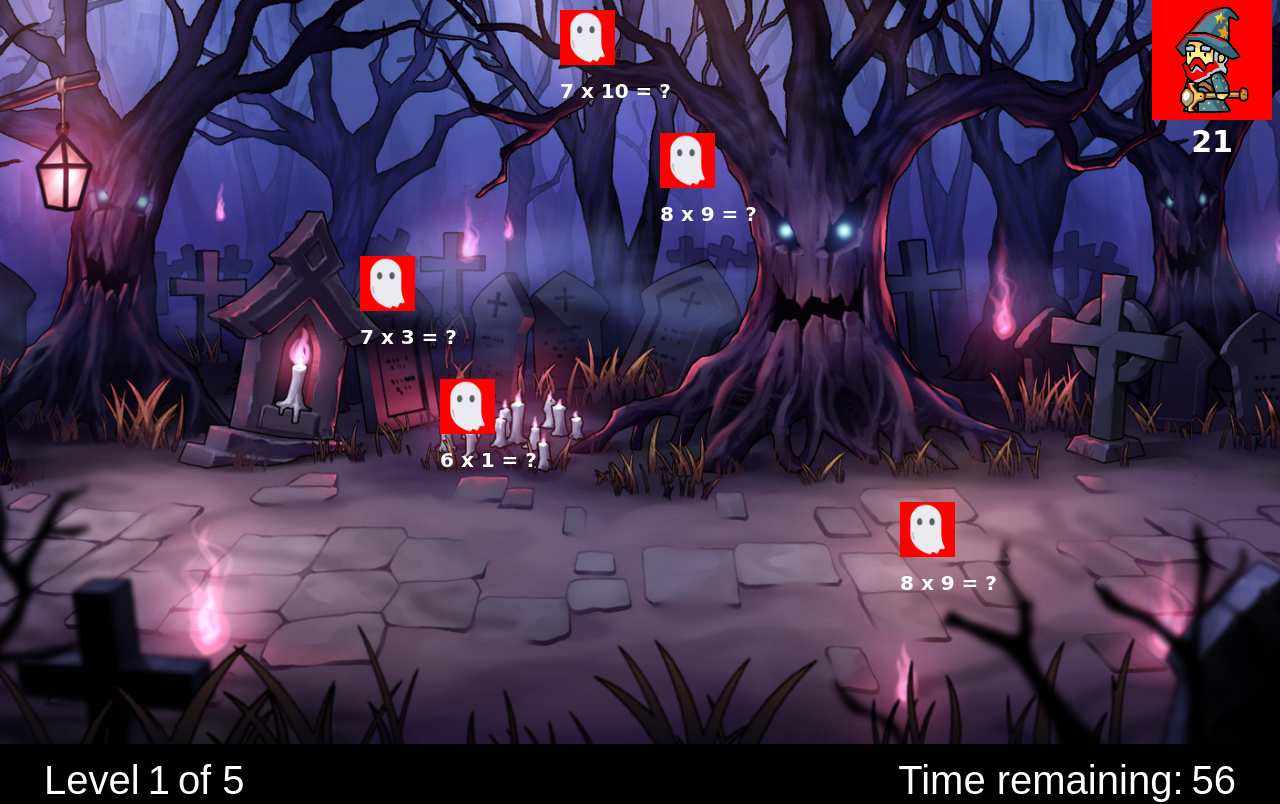
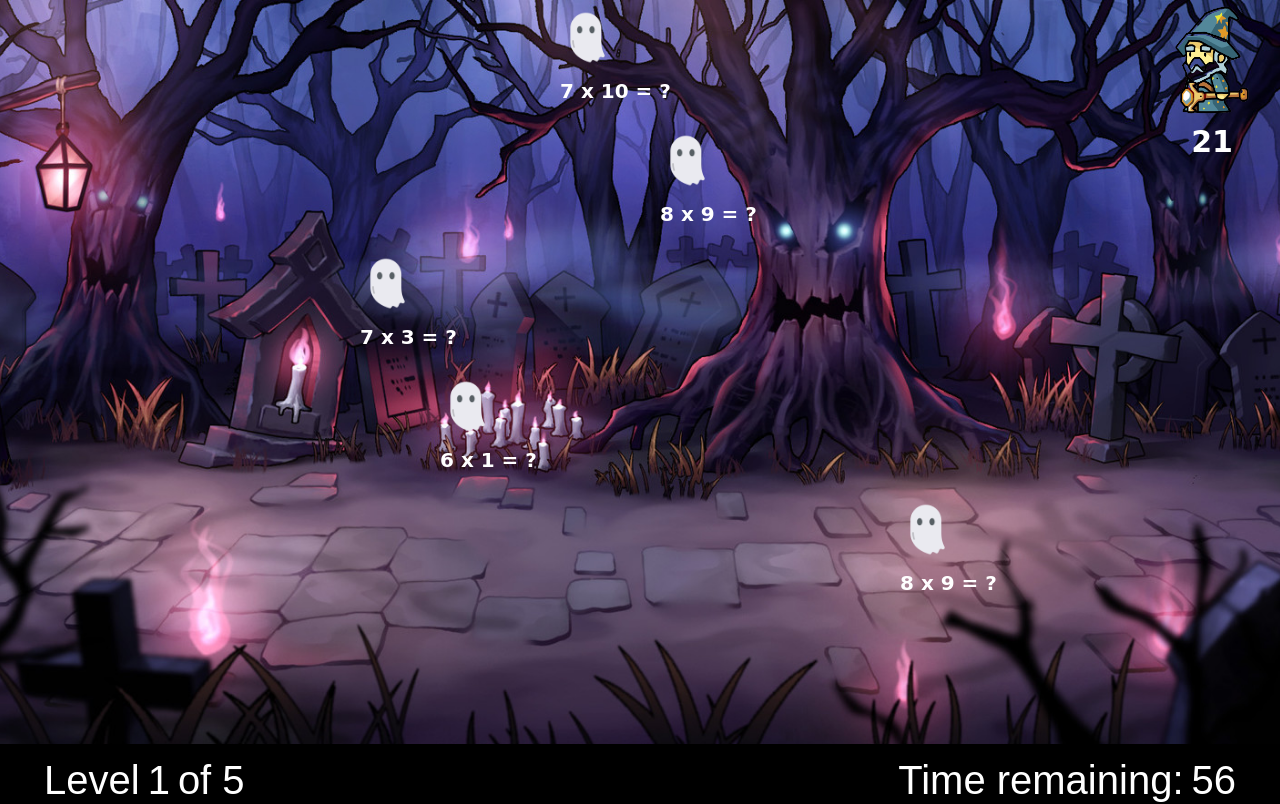
Before and after one commit to maitrimodi/mathemagic, a plain HTML site: page pages/game.html in a window 1280 px wide. Drawn offline with Linux system fonts and the light colour scheme.

Commit message:
design changes

```diff
--- a/css/game.css
+++ b/css/game.css
@@ -50,13 +50,13 @@ footer {
     height: 55px;
     width: 55px;
     margin: 10px;
-    background-color: red;
+
 }
 
 .wizard {
     height: 120px;
     width: 120px;
-    background-color: red;
+
     justify-content: right;
 }
 
@@ -95,6 +95,7 @@ footer {
     color: yellow;
     font-size: 5rem;
     display: none;
+    padding-left: 600px;
 }
 
 
```
